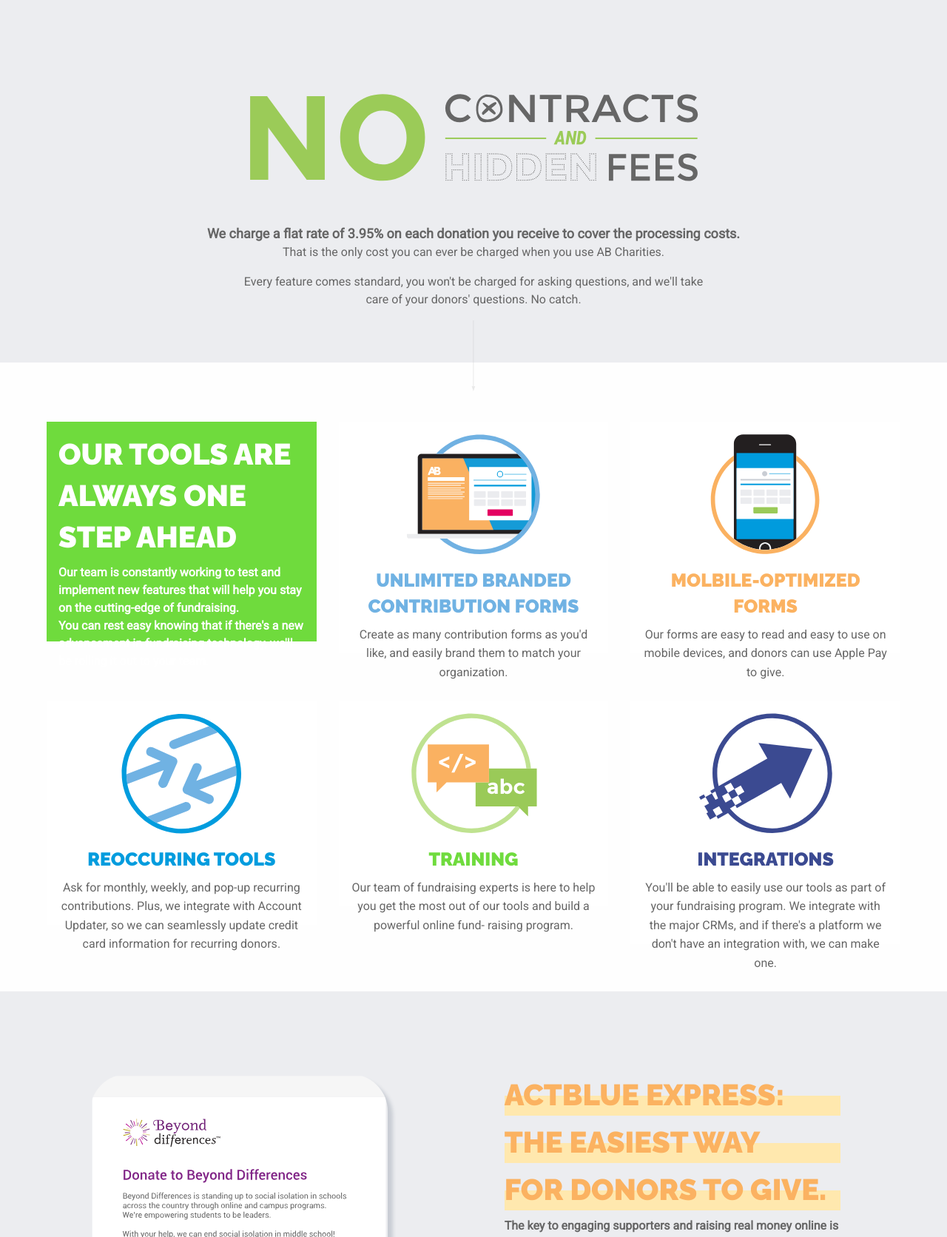
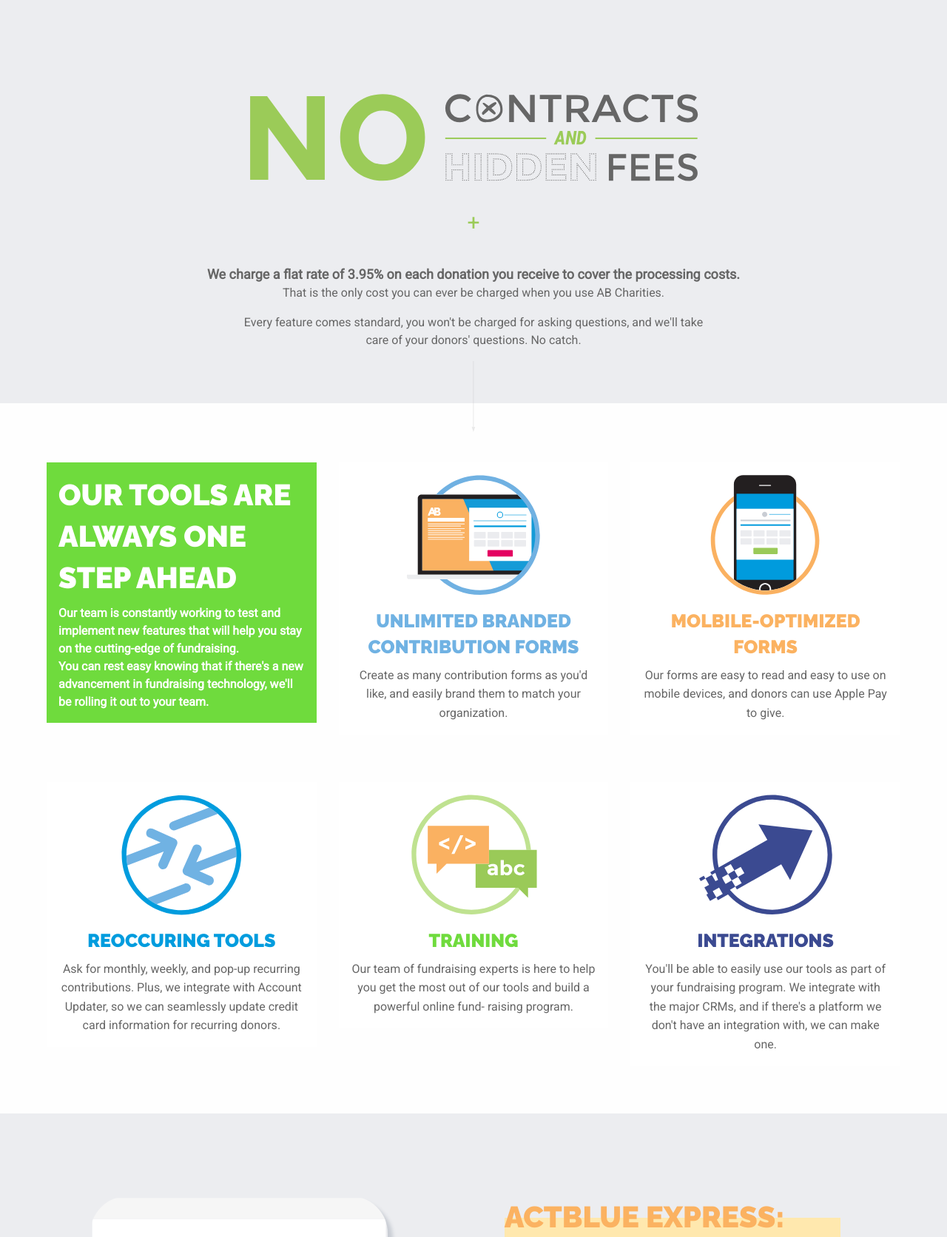
Before and after one commit to CeeNoriega/abc, a PHP site: page / in a window 1280 px wide. Shown: the part 1221-2893 px from the top of the page at 74% size. Run offline with PHP 8.4, Linux system fonts and the light colour scheme; some libraries are stand-ins or nearby versions.

Commit message:
update arrow

```diff
--- a/css/app.css
+++ b/css/app.css
@@ -249,9 +249,6 @@ a.button.hvr-icon-forward {
   padding-top: 1rem;
 }
 
-.callout > :last-child {
-  margin-bottom: -55px;
-}
 
 .tools {
   color: #ffffff;
@@ -530,7 +527,7 @@ a.button.hvr-icon-forward {
   transform: rotate(180deg);
   max-height: 6rem;
   z-index: -100;
-  margin-bottom: -100px;
+  margin-bottom: -55px;
 }
 
 .orange-arrow {
--- a/index.html
+++ b/index.html
@@ -66,8 +66,9 @@
           <div class="callout sub-tag">
             Every feature comes standard, you won't be charged for asking questions, and we'll take care of your donors' questions. No catch.
           </div>
-          <img src="images/arrow.svg" title="grayscale-arrow-down" class="grayscale-arrow-down" />
-        </div>
+          <div class="gray-arrow">
+            <img src="images/arrow.svg" title="grayscale-arrow-down" class="grayscale-arrow-down" />
+          </div>
         </div>
       </div>
     </div>
```
